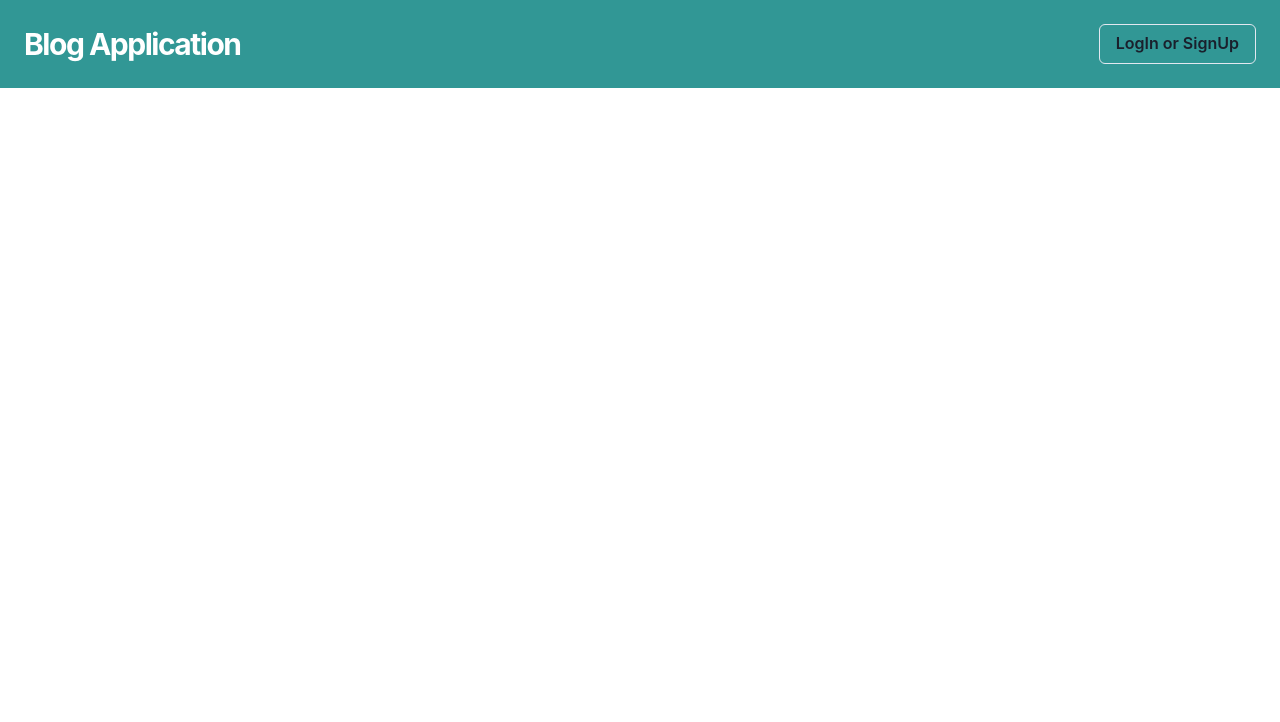
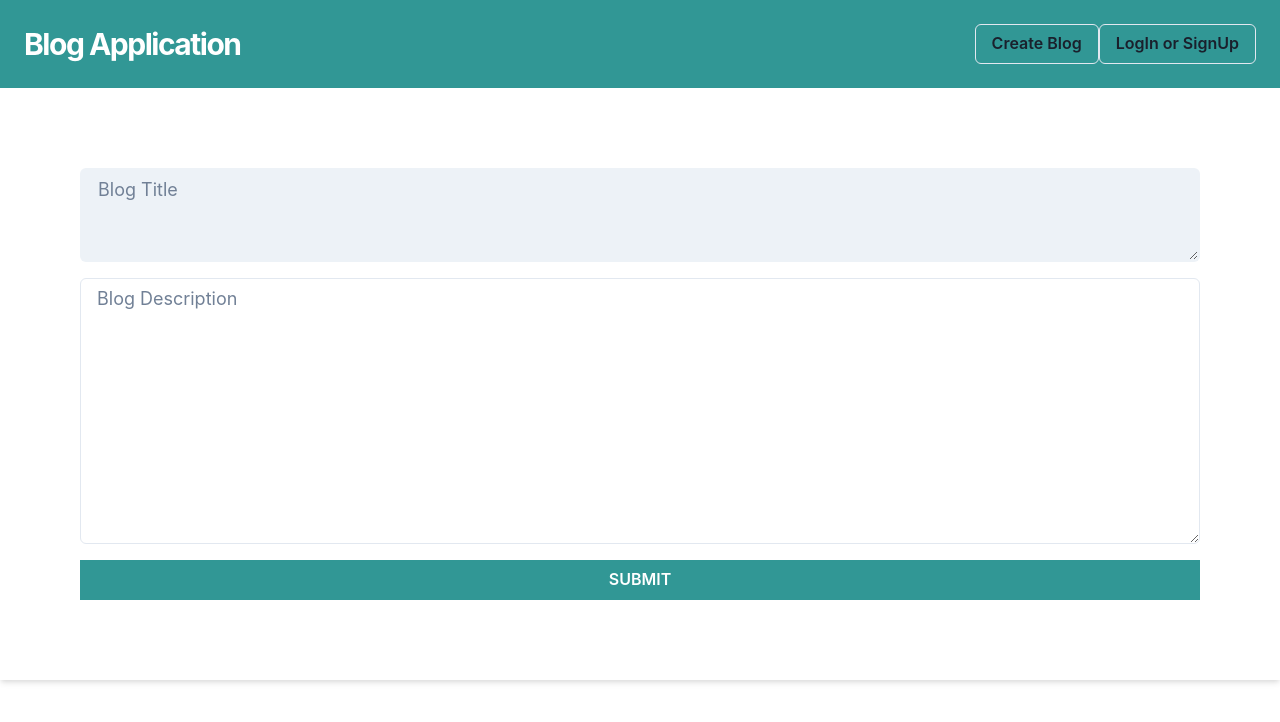
Before and after one commit to Durjoy001/blog-application-frontend-2.0, a React (Create React App) app: page /blogs in a window 1280 px wide. Shown: the top 722 px of the page. Built offline with nearby package versions, Linux system fonts and the light colour scheme.

Commit message:
ui updated and some redux functionality added

```diff
--- a/package.json
+++ b/package.json
@@ -20,7 +20,7 @@
     "react-dom": "^18.2.0",
     "react-icons": "^4.8.0",
     "react-redux": "^8.0.5",
-    "react-router-dom": "^6.9.0",
+    "react-router-dom": "^6.10.0",
     "react-scripts": "5.0.1",
     "ts-jest": "^29.0.5",
     "typescript": "^4.9.5",
--- a/src/App.tsx
+++ b/src/App.tsx
@@ -10,7 +10,7 @@ import './App.css';
 import { SignUp } from "./pages/signUp";
 import { SignIn } from "./pages/signIn";
 import { Blogs } from "./pages/blogs";
-import { createBlog } from "./pages/createBlog";
+import { CreateBlog } from "./pages/createBlog";
 import { BlogView } from "./pages/blogView";
 import { updateBlog } from "./pages/updateBlog";
 import { Navbar } from "./components/navbar";
@@ -23,7 +23,7 @@ const App : FC = () =>{
              <Route path="/signup" Component={SignUp} />
              <Route path="/signin" Component={SignIn} />
              <Route path="/" Component= {Blogs} />
-             <Route path="/blogs" Component={createBlog} />
+             <Route path="/blogs" Component={CreateBlog} />
              <Route path="/blogs/view/:id" Component={BlogView} />
              <Route path="/blogs/:id" Component={updateBlog} />
          </Routes>
--- a/src/components/blogCard.tsx
+++ b/src/components/blogCard.tsx
@@ -65,8 +65,8 @@ export const BlogCard : FC<Props> = ({id, name , description , creator}) => {
         {/* <Text my={2} color="gray.500">
           {"Created at: " +time}
         </Text> */}
-        <Button data-testid = "button-test" maxWidth="100px" my={2} align-right>
-          <a href ={'/blogs/view/' + id }> Show More</a>
+        <Button as = {RouterLink} to= {`/blogs/view/${id}`}  data-testid = "button-test" maxWidth="100px" my={2} align-right>
+          Show More
         </Button>
       </Stack>
   </Box>
--- /dev/null
+++ b/src/components/blogDetails.tsx
@@ -0,0 +1,163 @@
+import React, {FC} from 'react';
+import {
+  Box,
+  Flex,
+  AspectRatio,
+  Image,
+  Text,
+  Link,
+  Button,
+  Stack,
+  Collapse,
+  Container,
+  Spacer,
+  SimpleGrid,
+  ChakraProvider,
+  useToast,
+  AlertDialog,
+  AlertDialogBody,
+  AlertDialogFooter,
+  AlertDialogHeader,
+  AlertDialogContent,
+  AlertDialogOverlay,
+} from "@chakra-ui/react";
+import { useContext, useState } from "react";
+import { useParams } from 'react-router-dom';
+import { useEffect } from "react";
+//import { Redirect, useHistory } from "react-router-dom";
+import { useAppDispatch, useAppSelector } from '../app/hooks'
+import { RootState } from '../app/store';
+import { useNavigate } from 'react-router-dom';
+import { Link as RouterLink } from "react-router-dom";
+
+interface Props {
+  id : string,
+  name : string,
+  description: string,
+  creator : string
+}
+
+export const BlogDetails : FC<Props> = ({id, name , description , creator}) => {
+  //const { id } = useParams();
+  //const [blogs, setBlogs] = useState([]);
+  const [requestState, setRequestState] = useState("not-requested");
+  const toast = useToast();
+  const [isOpen, setIsOpen] = React.useState(false)
+  const onClose = () => setIsOpen(false)
+  //const cancelRef = React.useRef()
+  const isLoggedIn  = true;
+  //const blogs = useAppSelector((state: RootState) => state.blogs);
+
+  const cancelRef = React.useRef<null | HTMLButtonElement>(null);
+
+  const navigate = useNavigate();
+
+
+  const deleteBlog = (e : any) =>{
+    e.preventDefault();
+    setRequestState("completed");
+    console.log("deleted")
+  }
+return (
+    <ChakraProvider>
+      <Container maxW="80rem" centerContent>
+        <SimpleGrid columns={[1, 1, 1, 1]}>
+            <Box
+              p={4}
+              w="1000px"
+              display={{ md: "flex" }}
+              //maxWidth="62rem"
+              borderWidth={1}
+              margin={2}
+              padding="2rem"
+            >
+              <Stack
+                align={{ base: "center", md: "stretch" }}
+                textAlign={{ base: "center", md: "left" }}
+                mt={{ base: 4, md: 0 }}
+                ml={{ md: 6 }}
+              >
+                <Text
+                  fontWeight="bold"
+                  textTransform="uppercase"
+                  fontSize="lg"
+                  letterSpacing="wide"
+                  color="teal.600"
+                >
+                  {name}
+                </Text>
+                <Text
+                  my={1}
+                  display="block"
+                  fontSize="md"
+                  lineHeight="normal"
+                >
+                  {description}
+                </Text>
+
+                <Text my={2} color="gray.500">
+                  {"Author: " + creator}
+                </Text>
+                {/* <Text my={2} color="gray.500">
+                  {"Created at: " + blogs.time}
+                </Text> */}
+                  {
+                    isLoggedIn && (<Button as = {RouterLink} to= {`/blogs/${id}`}
+                        w="920px"
+                        variant="outline"
+                        _hover={{ bg: "teal.700", borderColor: "teal.700" }}
+                      >
+                      Update
+                    </Button>)
+                  }
+                  {/* {
+                    requestState === "error" && (
+                      <Text display="block" fontSize="sm" color="red">
+                        Something Went Wrong!! Please Try Again.
+                      </Text>
+                    )
+                  } */}
+                  {/* {
+                      requestState === "completed" && (<Redirect to='/'/>)
+                  } */}
+                  {
+                    isLoggedIn  &&(<><Button colorScheme="red" w="920px" variant="outline"
+                      _hover={{ bg: "red.200", borderColor: "red.200" }} onClick={() => setIsOpen(true)}>
+                      Delete
+                    </Button>
+
+                    <AlertDialog
+                      isOpen={isOpen}
+                      leastDestructiveRef={cancelRef}
+                      onClose={onClose}
+                    >
+                      <AlertDialogOverlay>
+                        <AlertDialogContent>
+                          <AlertDialogHeader fontSize="lg" fontWeight="bold">
+                            Delete
+                          </AlertDialogHeader>
+
+                          <AlertDialogBody>
+                            Are you sure to delete this blog? You can't undo this action afterwards.
+                          </AlertDialogBody>
+
+                          <AlertDialogFooter>
+                            <Button ref={cancelRef} onClick={onClose}>
+                              Cancel
+                            </Button>
+                            <Button colorScheme="red" onClick={deleteBlog} ml={3}>
+                              Delete
+                            </Button>
+                          </AlertDialogFooter>
+                        </AlertDialogContent>
+                      </AlertDialogOverlay>
+                   </AlertDialog>
+                   </>)
+                  }
+              </Stack>
+           </Box>
+        </SimpleGrid>
+      </Container>
+    </ChakraProvider>
+ );
+}
--- a/src/components/createBlogDetails.tsx
+++ b/src/components/createBlogDetails.tsx
@@ -1,11 +1,114 @@
 import React, {FC} from 'react';
+import {
+  Flex,
+  Heading,
+  Input,
+  Button,
+  InputGroup,
+  Stack,
+  InputLeftElement,
+  chakra,
+  Box,
+  Link,
+  Avatar,
+  FormControl,
+  useToast,
+  FormHelperText,
+  InputRightElement,
+  Text,
+  Spinner,
+  Textarea
+}from "@chakra-ui/react";
+import { FaUserAlt, FaLock } from "react-icons/fa";
+import { useContext, useState } from "react";
+import { useNavigate } from 'react-router-dom';
+
+import { useDispatch } from 'react-redux'
+import { nanoid } from '@reduxjs/toolkit'
+
+import { postAdded } from '../slices/blogSlice';
+import { Link as RouterLink } from "react-router-dom";
+
+const CFaUserAlt = chakra(FaUserAlt);
+const CFaLock = chakra(FaLock);
 
 interface Props {
+
 }
 
-export const createBlogDetails : FC<Props> = () => {
+export const CreateBlogDetails : FC<Props> = () => {
+  const [name,setName] = useState('');
+  const [description,setDescription] = useState('');
+
+  const [requestState, setRequestState] = useState("completed");
+  const [error,setError] = useState();
+  const toast = useToast();
+
+  const dispatch = useDispatch();
+  const navigate = useNavigate();
+
+  const createBlog = (e : any) => {
+      e.preventDefault();
+      setRequestState("completed");
+      if (name && description) {
+        dispatch(
+          postAdded({
+            id: nanoid(),
+            name,
+            description,
+            creator: 'admin'
+          })
+        )
+        setName('')
+        setDescription('')
+        navigate('/');
+      }
+  }
   return (
-    <div>
-    </div>
-  );
+      <form onSubmit={createBlog}>
+          <Stack
+          spacing={4}
+          p="5rem"
+          backgroundColor="whiteAlpha.900"
+          boxShadow="md"
+          >
+              <Textarea
+                  rows = {3}
+                  placeholder="Blog Title"
+                  variant="filled"
+                  name = "name"
+                  onChange={(e) => setName(e.target.value)}
+                  required
+                  size="lg"
+              />
+              <Textarea
+                  rows = {10}
+                  placeholder="Blog Description"
+                  variant="outline"
+                  name= "description"
+                  onChange={(e) => setDescription(e.target.value)}
+                  required
+                  size="lg"
+              />
+              {
+                  requestState === "error" && (
+                  <Text display="block" fontSize="sm" color="red">
+                  {error}
+                  </Text>
+              )}
+              {/* {
+                  requestState === "completed" &&  navigate('/')
+              } */}
+              <Button
+                  borderRadius={0}
+                  type="submit"
+                  variant="solid"
+                  colorScheme="teal"
+                  width="full"
+              >
+                  SUBMIT
+              </Button>
+          </Stack>
+      </form>
+  )
 }
--- a/src/components/navbar.tsx
+++ b/src/components/navbar.tsx
@@ -17,6 +17,7 @@ interface Props {
 
 export const Navbar : FC<Props> = () => {
   //const { isLoggedIn, login, logout, user } = useContext(AuthContext);
+  const isLoggedIn = true;
   const { isOpen, onOpen, onClose } = useDisclosure();
   const handleToggle = () => (isOpen ? onClose() : onOpen());
 
@@ -57,14 +58,14 @@ export const Navbar : FC<Props> = () => {
             </Button>
           )
         } */}
-        {/* {
+        {
           isLoggedIn && (<Button as = {RouterLink} to="/blogs"
             variant="outline"
             _hover={{ bg: "teal.700", borderColor: "teal.700" }}
           >
             Create Blog
           </Button>)
-        } */}
+        }
         {
           (<Button as = {RouterLink} to="/signin"
             variant="outline"
--- a/src/pages/blogView.tsx
+++ b/src/pages/blogView.tsx
@@ -4,7 +4,7 @@ import { useParams } from 'react-router-dom';
 import { BlogCard } from '../components/blogCard';
 import { useAppDispatch, useAppSelector } from '../app/hooks'
 import { RootState } from '../app/store';
-
+import { BlogDetails } from '../components/blogDetails';
 interface Props {
 
 }
@@ -12,10 +12,11 @@ interface Props {
 export const BlogView : FC<Props> = () => {
   const data = useAppSelector((state: RootState) => state.blogs);
   const {id}   = useParams ();
+  console.log({id});
   var blogID: number = Number(id);
   return (
     <div>
-      <BlogCard {...data[blogID]}/>
+      <BlogDetails {...data[blogID]}/>
     </div>
   );
 }
--- a/src/pages/createBlog.tsx
+++ b/src/pages/createBlog.tsx
@@ -1,12 +1,13 @@
 import React, {FC} from 'react';
+import { CreateBlogDetails } from '../components/createBlogDetails';
 
 interface Props {
 }
 
-export const createBlog : FC<Props> = () => {
+export const CreateBlog : FC<Props> = () => {
   return (
     <div>
-
+       <CreateBlogDetails />
     </div>
   );
 }
--- a/src/slices/blogSlice.tsx
+++ b/src/slices/blogSlice.tsx
@@ -3,10 +3,24 @@ import data from './../data.json'
 
 const initialState = data
 
+// const blogsSlice = createSlice({
+//     name: 'blogs',
+//     initialState,
+//     reducers: {}
+//  })
+
 const blogsSlice = createSlice({
     name: 'blogs',
     initialState,
-    reducers: {}
- })
+    reducers: {
+      postAdded(state, action) {
+        state.push(action.payload)
+      }
+    }
+  })
+
+export const { postAdded } = blogsSlice.actions
+
+// export default postsSlice.reducer
 
 export default blogsSlice.reducer
```
Also changed, not shown: src/components/singleBlogDetails.tsx (deleted, +0 -12 lines), 1 other file (tests, documents, lock files or other folders).
